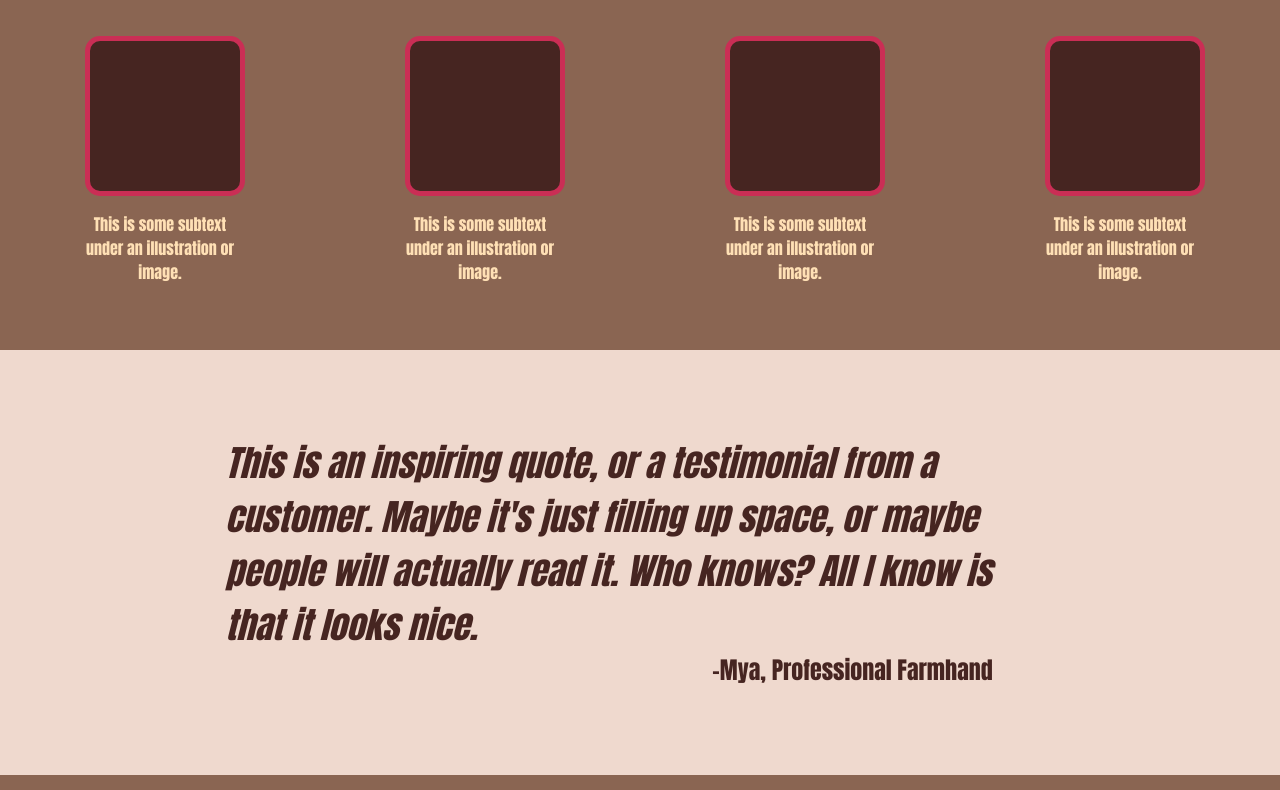
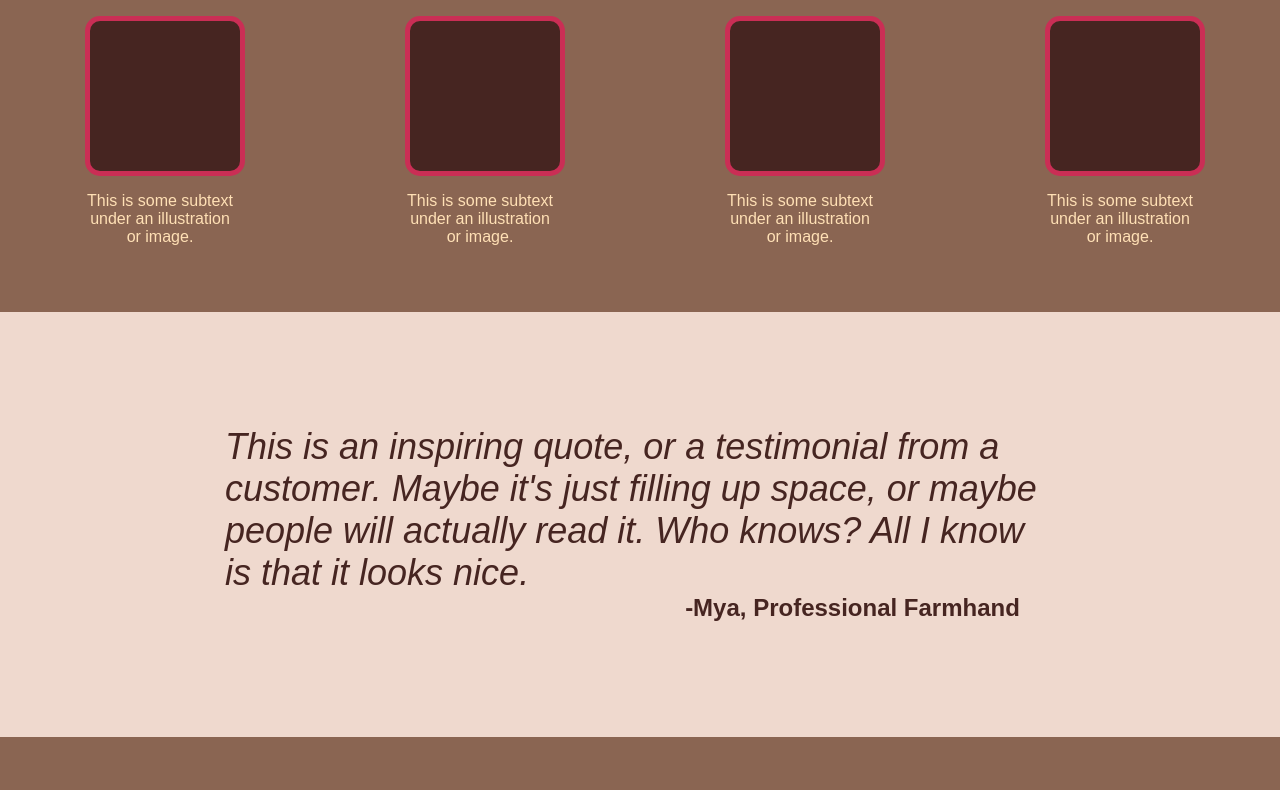
Before and after one commit to Nirmit651/landing-page, a plain HTML site: page index.html in a window 1280 px wide. Shown: the part 650-1440 px from the top of the page. Drawn offline with Linux system fonts and the light colour scheme.

Commit message:
changed the font

```diff
--- a/styles.css
+++ b/styles.css
@@ -7,7 +7,7 @@ body{
     display: flex;
     flex-direction: column;
     margin:0px;
-    font-family: Impact, 'Haettenschweiler', 'Arial Narrow Bold', sans-serif;
+    font-family:Arial, Helvetica, sans-serif;
 }
 
 
@@ -92,6 +92,7 @@ ul{
 .container2{
     background:rgb(138,101,82);
 }
+
 .information-header-text{
     display: flex;
     justify-content: center;
```
